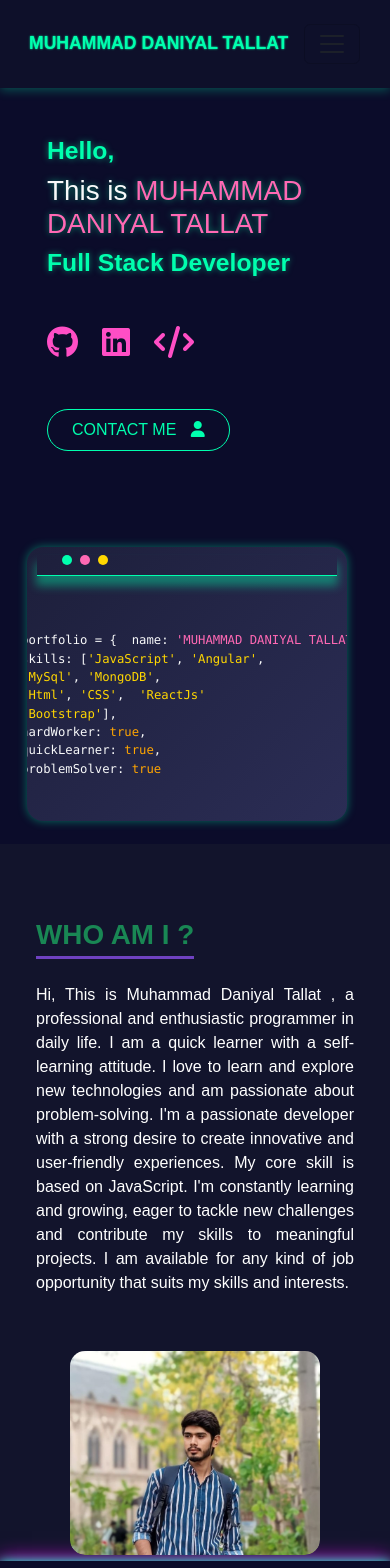
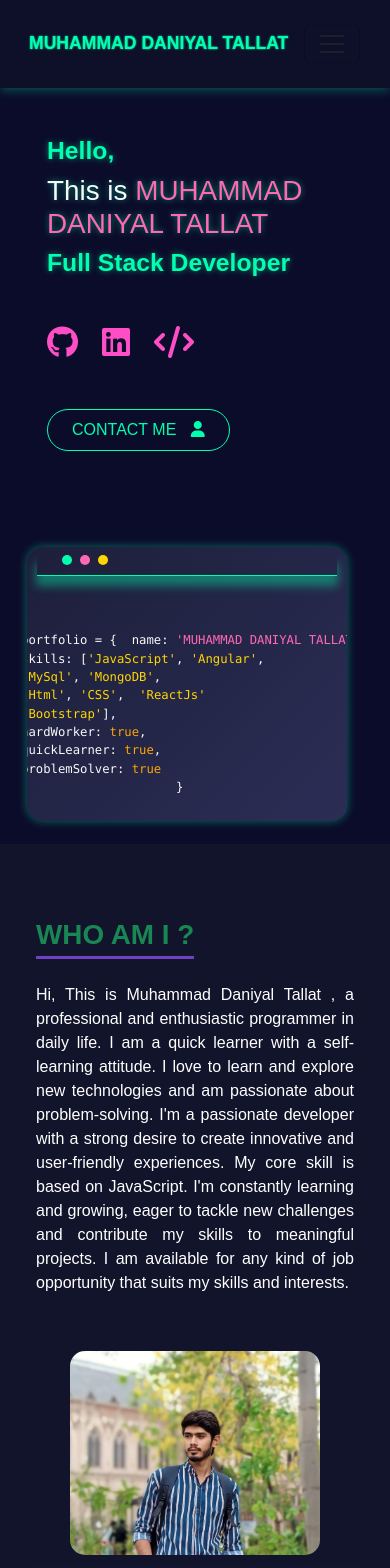
Before and after one commit to Daniyal00001/portfolioAngular, an Angular app: page / in a window 390 px wide. Shown: the top 1568 px of the page. Built offline with nearby package versions, Linux system fonts and the light colour scheme.

Commit message:
Updated responsive styles for small screens

```diff
--- a/src/app/about/about.css
+++ b/src/app/about/about.css
@@ -1,13 +1,27 @@
-.heightt{
-height: 35rem;
-display: flex;
-align-items: center;
-/* new */
- min-height: 100vh;
-  padding-top: 3rem;
+.heightt {
+  display: flex;
+  align-items: center;
+  justify-content: center;
+  flex-direction: row;
+  min-height: 100vh;
+  padding-top: 4rem; /* make space for navbar */
   padding-bottom: 3rem;
+}
 
+@media (max-width: 767.98px) {
+  .heightt {
+    flex-direction: column;
+    align-items: flex-start;
+    justify-content: flex-start;
+    min-height: auto;
+    padding-top: 6rem; /* extra space for navbar */
+    padding-bottom: 2rem;
+  }
+  .daniyal-img{
+    margin-bottom: 30px;
+  }
 }
+
 .fontt{
   font-weight: 400;
   font-size: large;
--- a/src/app/home/home.html
+++ b/src/app/home/home.html
@@ -53,7 +53,7 @@
   hardWorker: <span class="text-orange">true</span>,
   quickLearner: <span class="text-orange">true</span>,
   problemSolver: <span class="text-orange">true</span>
-{{ '}' }}
+                       {{ '}' }}
 </code></pre>
 
 
```
